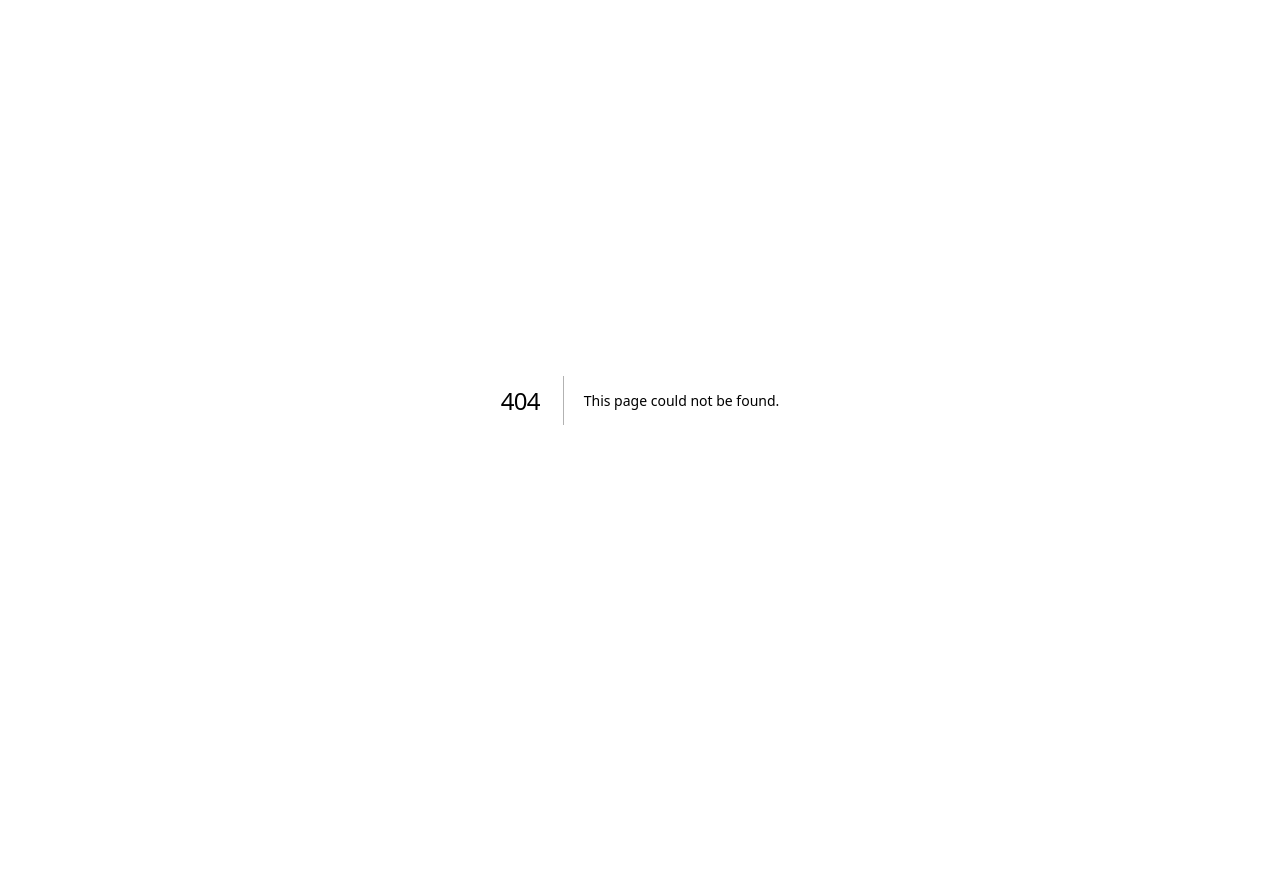
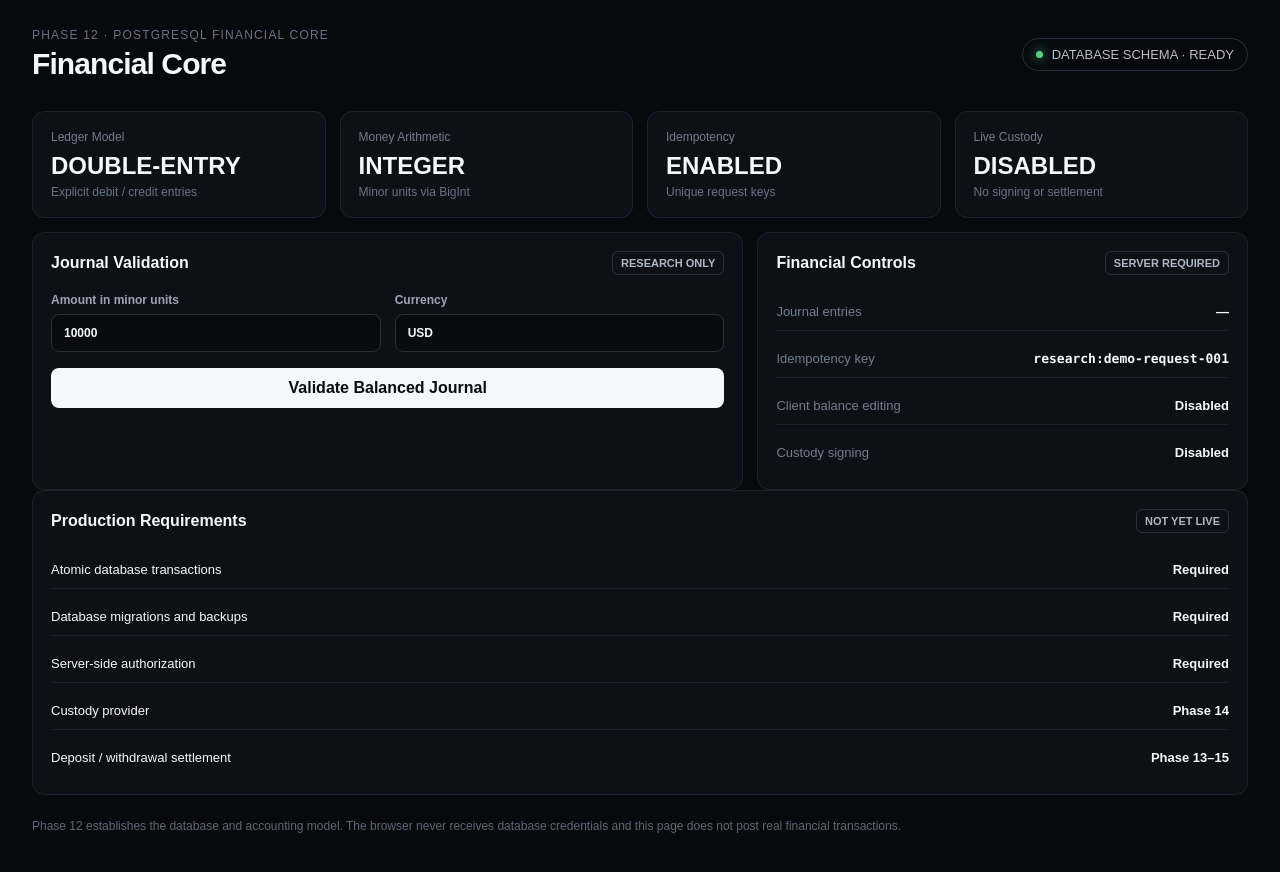
Before and after one commit to RichbloodTech001/Rug-Pull-Lab, a Next.js app: page /financial-core in a window 1280 px wide. Before the commit this address had no page. Shown: the top 872 px of the page. Before the commit the page ends 800 px from the top, so only its background shows below. Built offline with nearby package versions, Linux system fonts and the light colour scheme.

Commit message:
feat(finance): add financial core research console

```diff
--- /dev/null
+++ b/app/financial-core/page.tsx
@@ -0,0 +1,51 @@
+"use client";
+
+import { useMemo, useState } from "react";
+import { assertBalanced, makeIdempotencyKey } from "@/lib/ledger";
+
+export default function FinancialCorePage() {
+  const [amount, setAmount] = useState("10000");
+  const [currency, setCurrency] = useState("USD");
+  const [message, setMessage] = useState("");
+  const [entries, setEntries] = useState(0);
+  const key = useMemo(() => {
+    try { return makeIdempotencyKey("research", "demo-request-001"); } catch { return ""; }
+  }, []);
+
+  function validateJournal() {
+    try {
+      const value = BigInt(amount);
+      assertBalanced([
+        { accountId: "cash", amountMinor: value, currency },
+        { accountId: "customer", amountMinor: value, currency },
+      ]);
+      setEntries(2);
+      setMessage(`Balanced research journal validated: ${value.toString()} minor units ${currency}.`);
+    } catch (error) {
+      setEntries(0);
+      setMessage(error instanceof Error ? error.message : "Journal validation failed.");
+    }
+  }
+
+  return <main className="main">
+    <div className="topbar"><div><div className="eyebrow">Phase 12 · PostgreSQL Financial Core</div><h1>Financial Core</h1></div><div className="status"><span className="dot" /> DATABASE SCHEMA · READY</div></div>
+    <section className="grid">
+      <div className="card"><div className="metric-label">Ledger Model</div><div className="metric">DOUBLE-ENTRY</div><div className="metric-note">Explicit debit / credit entries</div></div>
+      <div className="card"><div className="metric-label">Money Arithmetic</div><div className="metric">INTEGER</div><div className="metric-note">Minor units via BigInt</div></div>
+      <div className="card"><div className="metric-label">Idempotency</div><div className="metric">ENABLED</div><div className="metric-note">Unique request keys</div></div>
+      <div className="card"><div className="metric-label">Live Custody</div><div className="metric">DISABLED</div><div className="metric-note">No signing or settlement</div></div>
+    </section>
+    <section className="workspace">
+      <div className="card"><div className="card-title"><span>Journal Validation</span><span className="badge">RESEARCH ONLY</span></div>
+        <div className="form-grid"><label>Amount in minor units<input value={amount} onChange={e => setAmount(e.target.value)} inputMode="numeric" /></label><label>Currency<input value={currency} onChange={e => setCurrency(e.target.value.toUpperCase())} maxLength={12} /></label></div>
+        <button className="primary-button" onClick={validateJournal}>Validate Balanced Journal</button>
+        {message && <div className="empty-state">{message}</div>}
+      </div>
+      <div className="card"><div className="card-title"><span>Financial Controls</span><span className="badge">SERVER REQUIRED</span></div>
+        <div className="list"><div className="list-row"><span className="muted">Journal entries</span><strong>{entries || "—"}</strong></div><div className="list-row"><span className="muted">Idempotency key</span><strong className="mono">{key}</strong></div><div className="list-row"><span className="muted">Client balance editing</span><strong>Disabled</strong></div><div className="list-row"><span className="muted">Custody signing</span><strong>Disabled</strong></div></div>
+      </div>
+    </section>
+    <section className="card"><div className="card-title"><span>Production Requirements</span><span className="badge">NOT YET LIVE</span></div><div className="list"><div className="list-row"><span>Atomic database transactions</span><strong>Required</strong></div><div className="list-row"><span>Database migrations and backups</span><strong>Required</strong></div><div className="list-row"><span>Server-side authorization</span><strong>Required</strong></div><div className="list-row"><span>Custody provider</span><strong>Phase 14</strong></div><div className="list-row"><span>Deposit / withdrawal settlement</span><strong>Phase 13–15</strong></div></div></section>
+    <p className="footer-note">Phase 12 establishes the database and accounting model. The browser never receives database credentials and this page does not post real financial transactions.</p>
+  </main>;
+}
```
